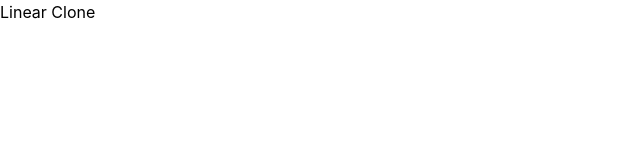
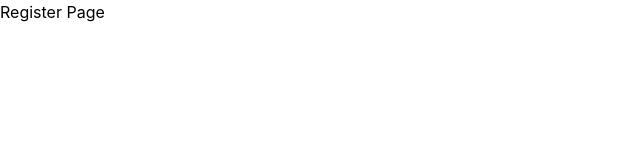
Before and after one commit to nbcreyes/Linear-clone, a React app in the folder frontend/: page /register in a window 1280 px wide. Shown: the top 160 px of the page, without its empty margins (0-640 px from the left). Built offline with nearby package versions, Linux system fonts and the light colour scheme; the HTML template or start-up script is replaced by a standard one.

Commit message:
React Router and basic pages setup

```diff
--- a/frontend/src/App.jsx
+++ b/frontend/src/App.jsx
@@ -1,8 +1,18 @@
+import { BrowserRouter, Routes, Route, Navigate } from 'react-router-dom'
+import LoginPage from './pages/LoginPage'
+import RegisterPage from './pages/RegisterPage'
+import IssuesPage from './pages/IssuesPage'
+
 function App() {
   return (
-    <div>
-      <h1>Linear Clone</h1>
-    </div>
+    <BrowserRouter>
+      <Routes>
+        <Route path='/' element={<Navigate to='/issues' />} />
+        <Route path='/login' element={<LoginPage />} />
+        <Route path='/register' element={<RegisterPage />} />
+        <Route path='/issues' element={<IssuesPage />} />
+      </Routes>
+    </BrowserRouter>
   )
 }
 
--- /dev/null
+++ b/frontend/src/pages/IssuesPage.jsx
@@ -0,0 +1,9 @@
+function IssuesPage() {
+  return (
+    <div>
+      <h1>Issues Page</h1>
+    </div>
+  )
+}
+
+export default IssuesPage
--- /dev/null
+++ b/frontend/src/pages/LoginPage.jsx
@@ -0,0 +1,9 @@
+function LoginPage() {
+  return (
+    <div>
+      <h1>Login Page</h1>
+    </div>
+  )
+}
+
+export default LoginPage
--- /dev/null
+++ b/frontend/src/pages/RegisterPage.jsx
@@ -0,0 +1,9 @@
+function RegisterPage() {
+  return (
+    <div>
+      <h1>Register Page</h1>
+    </div>
+  )
+}
+
+export default RegisterPage
```
